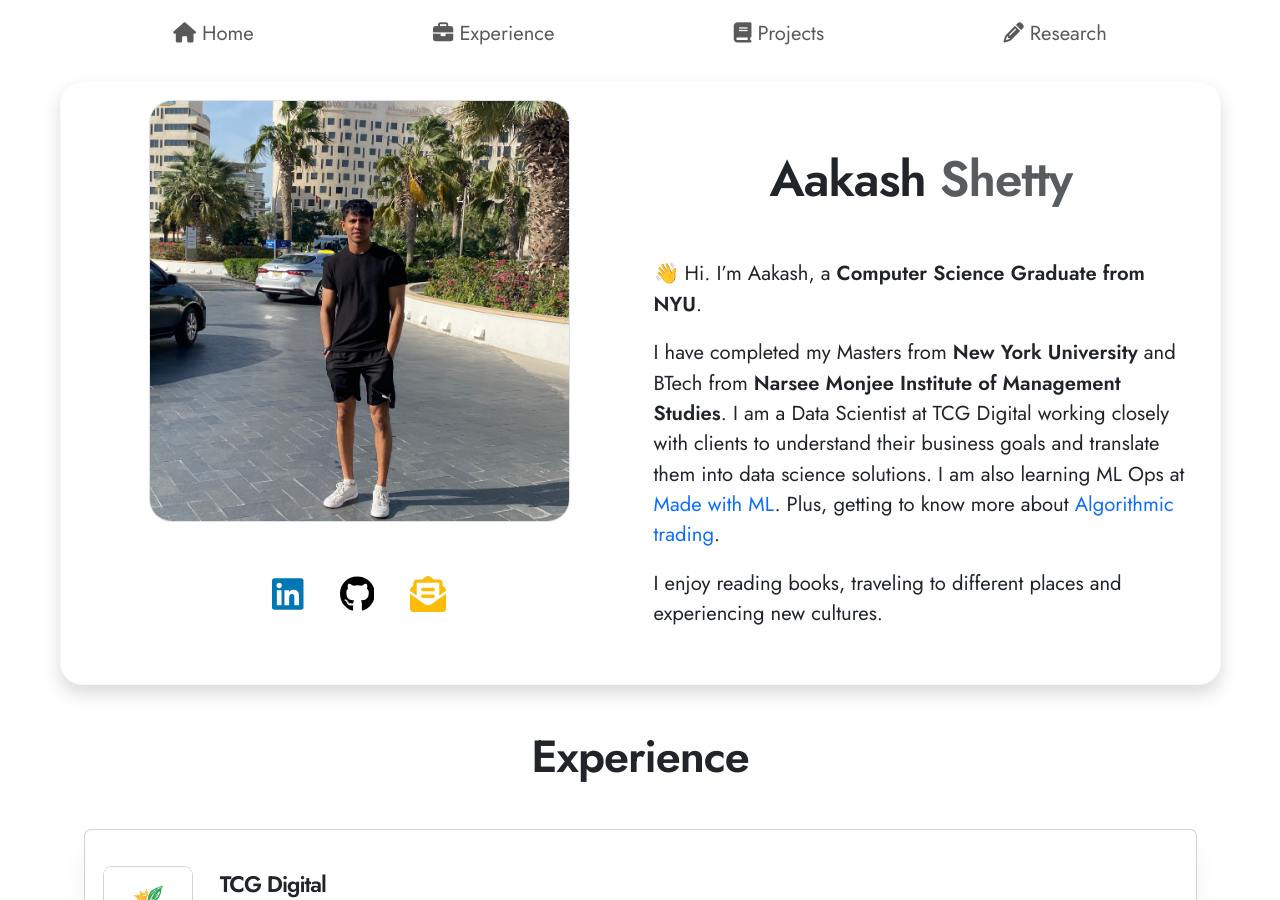
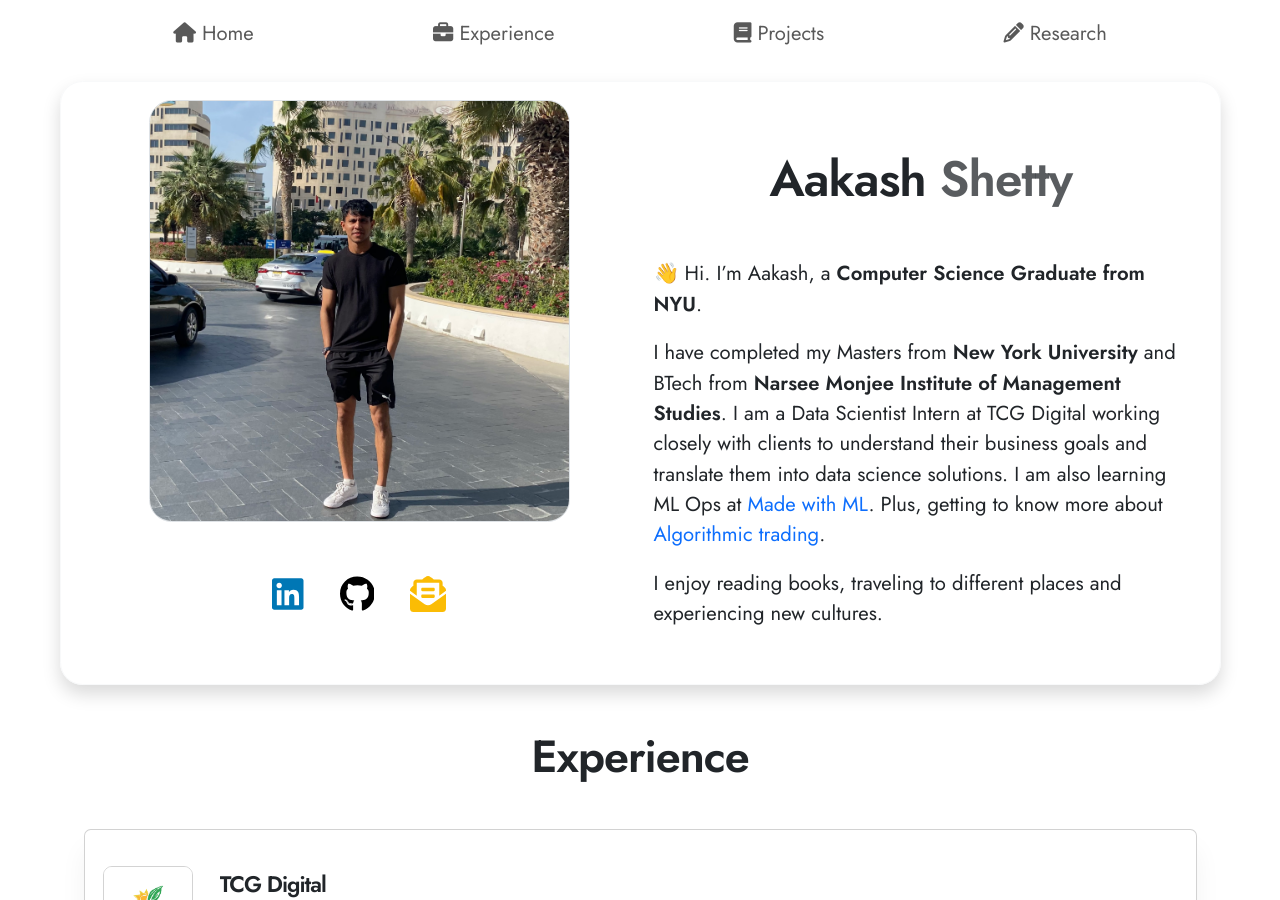
Before and after one commit to AAKASHKSHETTY/AAKASHKSHETTY.github.io, a Jekyll site: the page built from index.md, in a window 1280 px wide and 900 px high. Built offline with Jekyll 4.4.1, drawn with Linux system fonts in a browser that asks for light colours; nearby versions of some CDN libraries; some of the changed text lies outside the part shown.

Commit message:
New Commit

```diff
--- a/_data/experience.yml
+++ b/_data/experience.yml
@@ -1,7 +1,7 @@
 # experience
 
 - company: TCG Digital
-  role: Data Scientist
+  role: Data Scientist Intern
   description: false
   time: November 2023 - Present
   image: /assets/images/tcg.jpeg
--- a/_includes/about.md
+++ b/_includes/about.md
@@ -1,5 +1,5 @@
 👋 Hi. I'm Aakash, a **Computer Science Graduate from NYU**.
 
-I have completed my Masters from **New York University** and BTech from **Narsee Monjee Institute of Management Studies**. I am a Data Scientist at TCG Digital working closely with clients to understand their business goals and translate them into data science solutions. I am also learning ML Ops at [Made with ML](https://madewithml.com/). Plus, getting to know more about [Algorithmic trading](https://www.youtube.com/watch?v=xfzGZB4HhEE&ab_channel=freeCodeCamp.org).
+I have completed my Masters from **New York University** and BTech from **Narsee Monjee Institute of Management Studies**. I am a Data Scientist Intern at TCG Digital working closely with clients to understand their business goals and translate them into data science solutions. I am also learning ML Ops at [Made with ML](https://madewithml.com/). Plus, getting to know more about [Algorithmic trading](https://www.youtube.com/watch?v=xfzGZB4HhEE&ab_channel=freeCodeCamp.org).
 
 I enjoy reading books, traveling to different places and experiencing new cultures.
```
